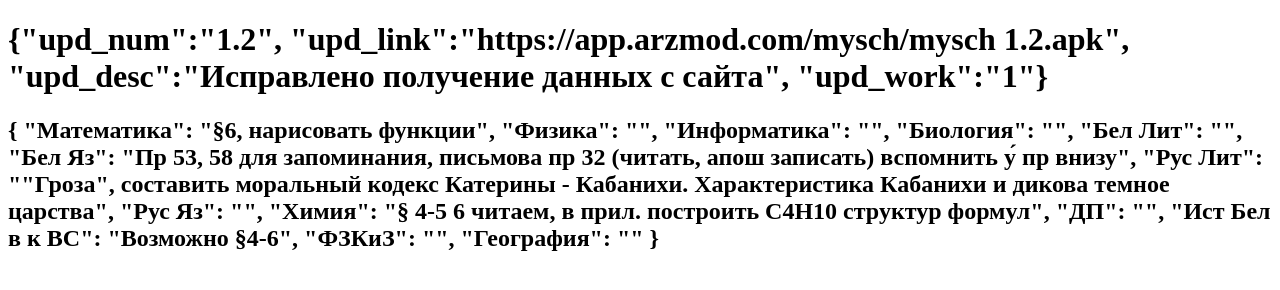
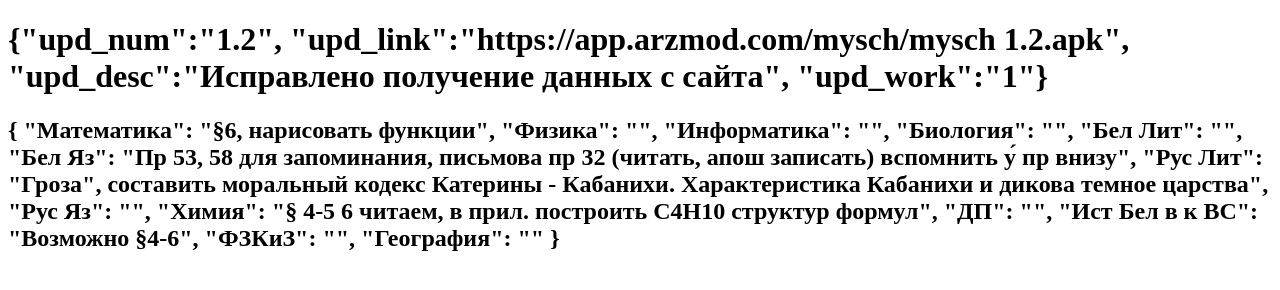
Before and after one commit to L1merGG/myschedule, a plain HTML site: page index.html in a window 1280 px wide. Drawn offline with Linux system fonts and the light colour scheme.

Commit message:
Update index.html

```diff
--- a/index.html
+++ b/index.html
@@ -19,7 +19,7 @@
   "Биология": "",
   "Бел Лит": "",
   "Бел Яз": "Пр 53, 58 для запоминания, письмова пр 32 (читать, апош записать) вспомнить у́ пр внизу",
-  "Рус Лит": ""Гроза", составить моральный кодекс Катерины - Кабанихи. Характеристика Кабанихи и дикова темное царства",
+  "Рус Лит": "Гроза", составить моральный кодекс Катерины - Кабанихи. Характеристика Кабанихи и дикова темное царства",
   "Рус Яз": "",
   "Химия": "§ 4-5 6 читаем, в прил. построить C4H10 структур формул",
   "ДП": "",
```
